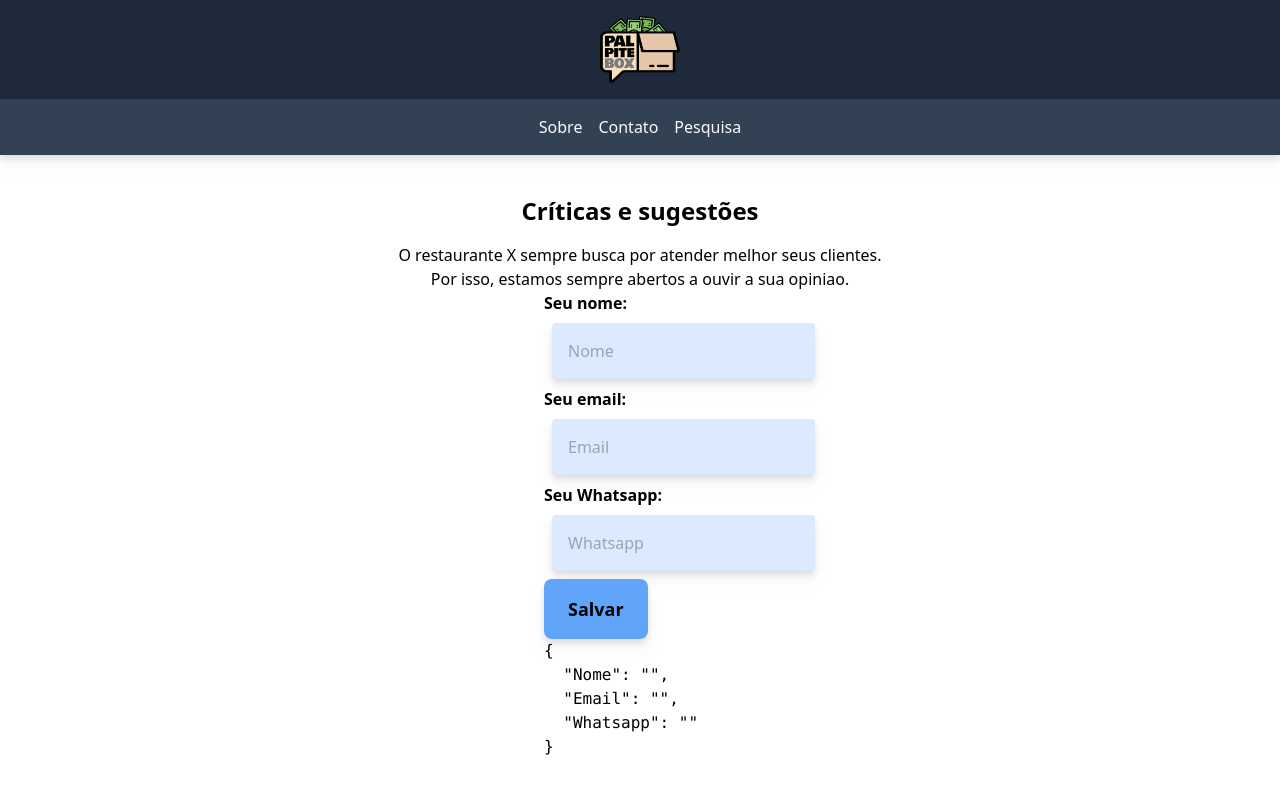
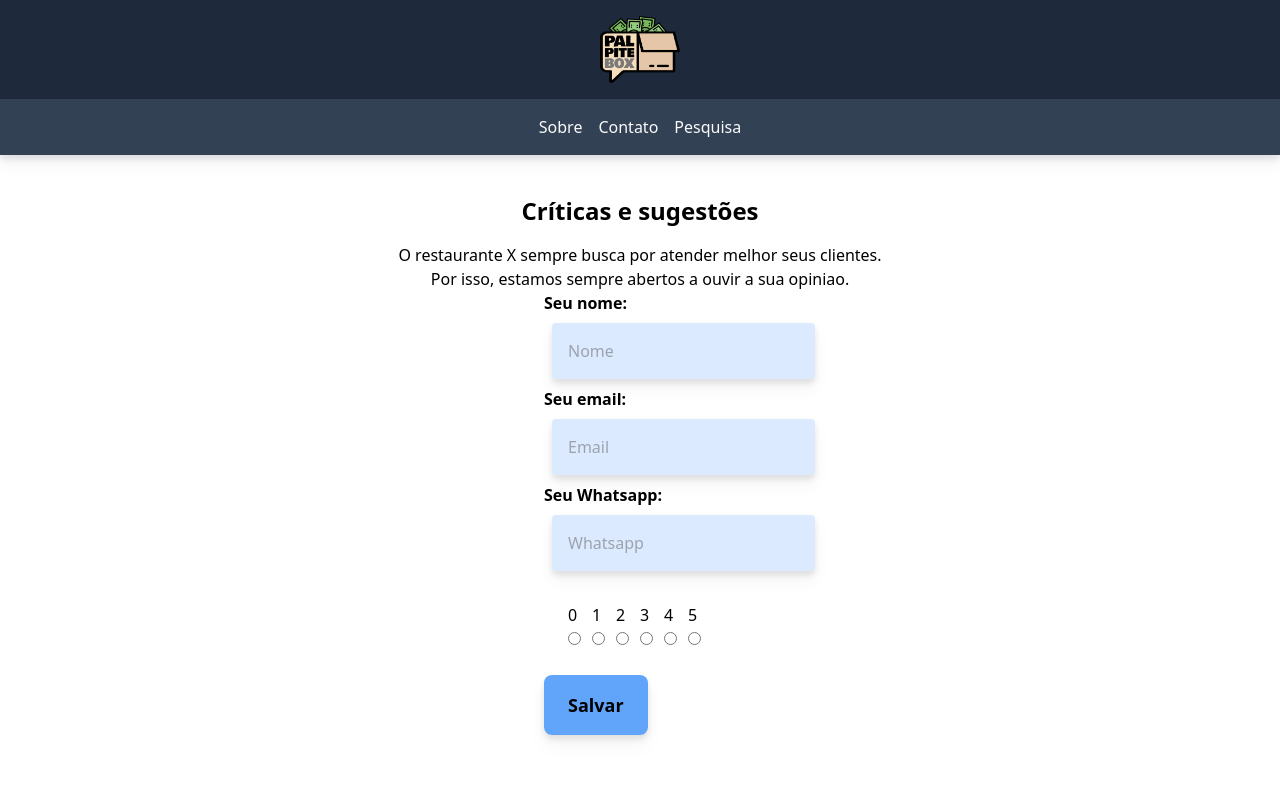
Before and after one commit to jvmhonorato/My-opinion, a Next.js app: page /search in a window 1280 px wide. Shown: the top 800 px of the page. Built offline with nearby package versions, Linux system fonts and the light colour scheme.

Commit message:
Add radius field in the project
i join the input with .map()  to const Notas for make a list of the check radius

```diff
--- a/pages/api/save.js
+++ b/pages/api/save.js
@@ -44,6 +44,7 @@ export default async(req, res) => {
             Nome:data.Nome,
             Email: data.Email,
             Whatsapp: data.Whatsapp,
+            Nota: parseInt(data.Nota),
             'Data Preenchimento':moment().format('DD/MM/YYYY, HH:mm:ss SSS'),
             Cupom,
             Promo
--- a/pages/search.js
+++ b/pages/search.js
@@ -1,17 +1,22 @@
 import React,{useState} from 'react'
 import Link from 'next/Link'
+import { moment } from 'moment'
 
 const Search = () => {
     const [form, setForm] = useState({
         Nome:'',
         Email:'',
         Whatsapp:''
+
        })
+       const notas = [0,1,2,3,4,5]
        const [success, setSuccess] = useState(false)
        const [retorno, setRetorno] = useState({})
 
     //Função responsável em mandar os dador pra API
     const save = async () => {
+        //acrecentei esse Return pra não ficar chamando a API
+
 
        try {
        const response = await fetch('/api/save' , {
@@ -51,12 +56,21 @@ const Search = () => {
                 <input type='text' className='p-4 block drop-shadow-lg bg-blue-100 m-2 rounded' placeholder='Email' onChange={onChange} name='Email'/>
                 <label className='font-bold ' >Seu Whatsapp:</label>
                 <input type='text' className='p-4 block drop-shadow-lg bg-blue-100 m-2 rounded' placeholder='Whatsapp' onChange={onChange} name='Whatsapp'/>
+                <div className=' flex p-6'>
+                {notas.map(nota => {
+                    return (
+                    <label className='block w-1/6'>
+                        {nota}<br/>
+                        <input type='radio' name='Nota' value={nota} onChange={onChange}/>
+                    </label>)
+                    })}
+                </div>
+
+
 
                 <button className={'bg-blue-400 px-6 py-4 font-bolt rounded-lg drop-shadow-lg hover:drop-shadow-2xl font-bold text-lg'} onClick={save} >Salvar
                 </button>
-                <pre>
-                    {JSON.stringify(form, null, 2)}
-                </pre>
+
                 </div>}
                  {success && <div className='w-48 mx-auto ' >
                     <p className='mt-6 mb-6 text-center bg-blue-100 border-t border-b border-blue-500 text-blue-700 px-4 py-3'> Obrigado por contribui com sua sugestão ou crítica.</p>
@@ -64,14 +78,14 @@ const Search = () => {
                         retorno.showCoupon &&
                             <div className='text-center border p-4 mb-6'>
 
-                            <span className='font-bold '>{retorno.Cupom}</span>
+                            <span className='font-bold  text- xl'>{retorno.Cupom}</span>
                             </div>
                     }
                     {
                         retorno.showCoupon &&
                             <div className='text-center border p-4 mb-6'>
 
-                            <span className='font-bold '>{retorno.Promo}</span>
+                            <span className='font-bold block mb-2 '>{retorno.Promo}</span><br/>Tire uma foto ou print dessa tela e mostre ao garçom
                             </div>
                     }
 
```
